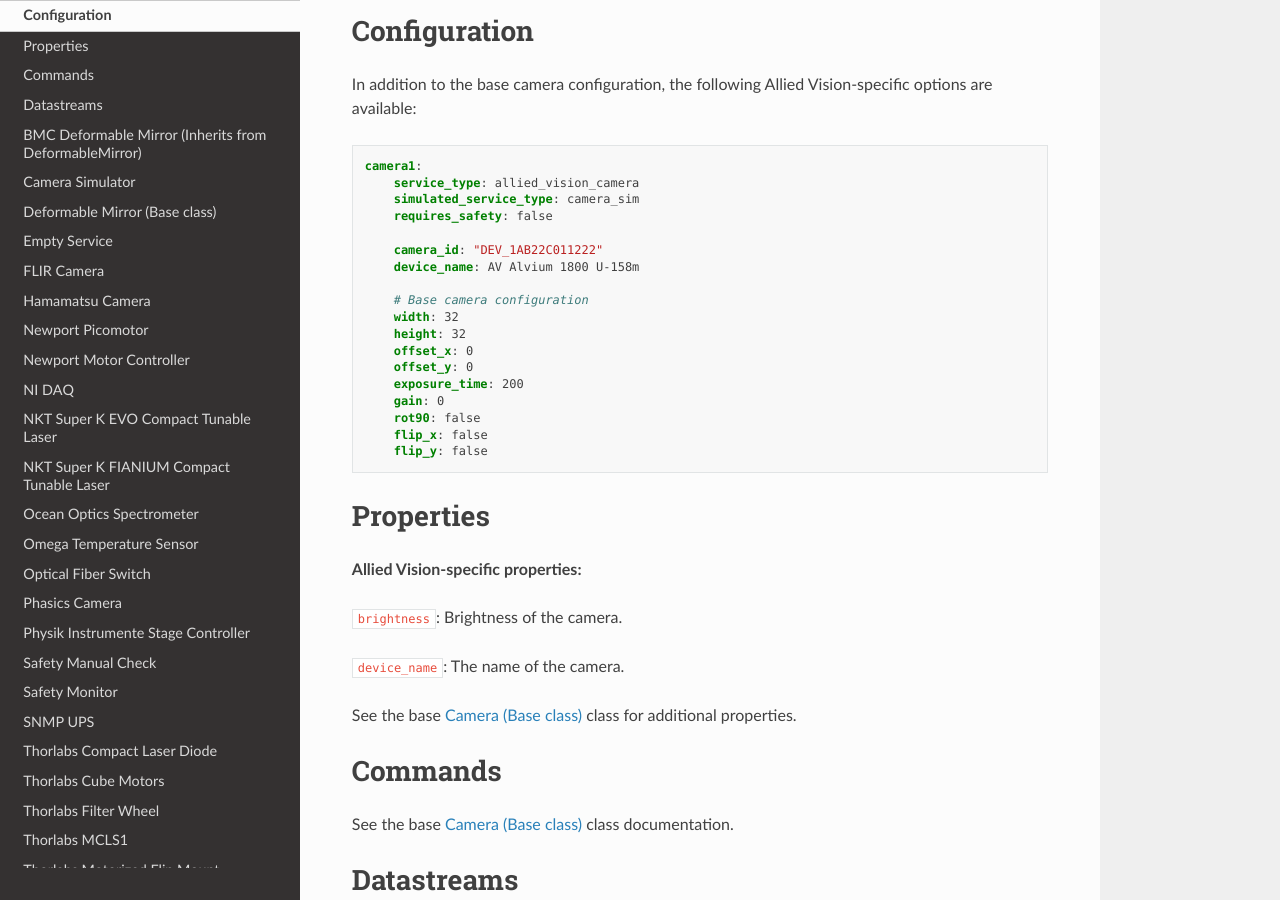
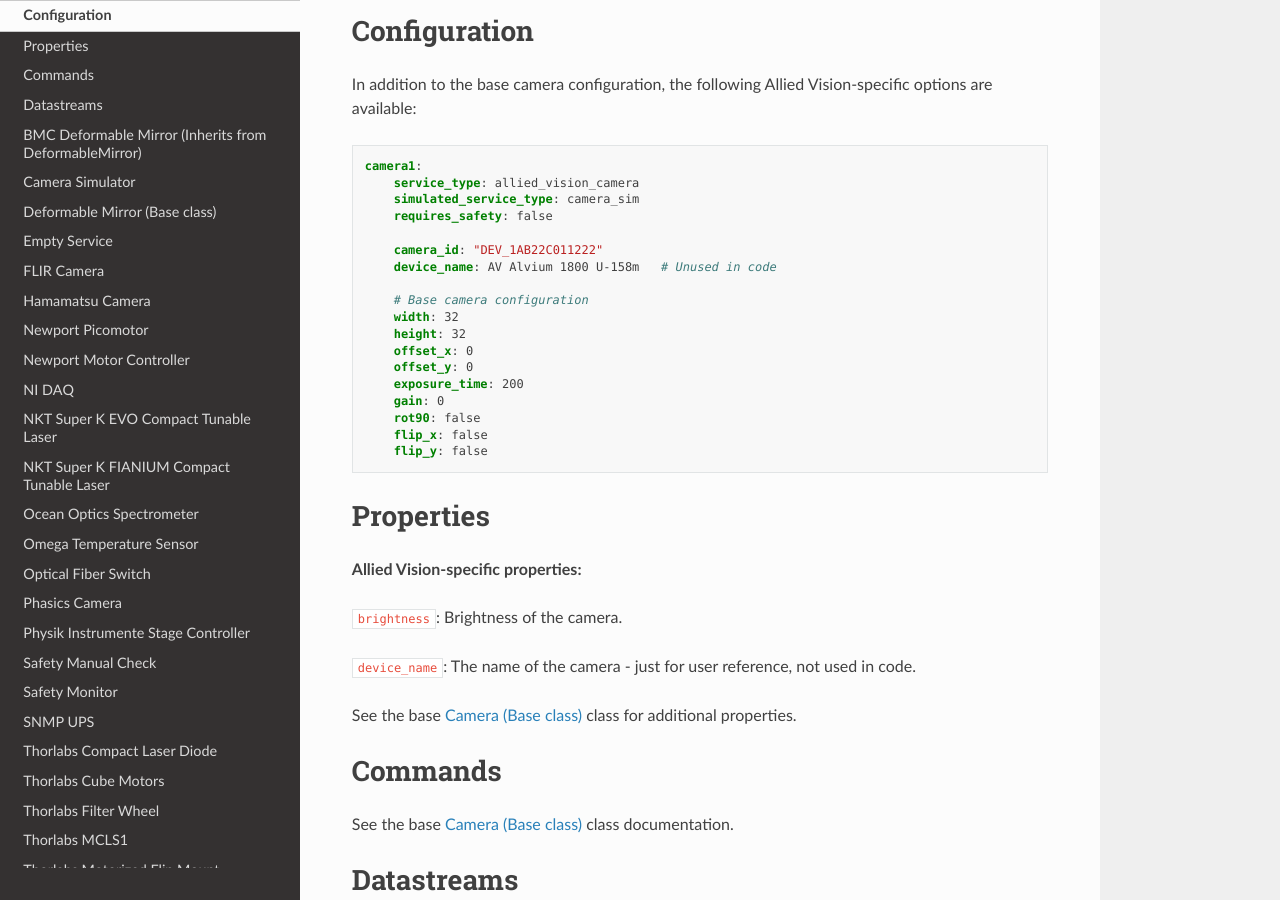
Before and after one commit to spacetelescope/catkit2, a Sphinx documentation site: the page built from docs/services/allied_vision_camera.rst, in a window 1280 px wide and 900 px high, scrolled down 695 px. Built offline with Sphinx 7.4.7 and the Read the Docs theme 3.1.0, drawn with Linux system fonts in a browser that asks for light colours.

Commit message:
Final doc cleanup

```diff
--- a/docs/services/allied_vision_camera.rst
+++ b/docs/services/allied_vision_camera.rst
@@ -33,7 +33,7 @@ In addition to the base camera configuration, the following Allied Vision-specif
         requires_safety: false
 
         camera_id: "DEV_1AB22C011222"
-        device_name: AV Alvium 1800 U-158m
+        device_name: AV Alvium 1800 U-158m   # Unused in code
 
         # Base camera configuration
         width: 32
@@ -53,7 +53,7 @@ Properties
 
 ``brightness``: Brightness of the camera.
 
-``device_name``: The name of the camera.
+``device_name``: The name of the camera - just for user reference, not used in code.
 
 See the base :doc:`camera` class for additional properties.
 
--- a/docs/services/hamamatsu_camera.rst
+++ b/docs/services/hamamatsu_camera.rst
@@ -39,6 +39,7 @@ In addition to the base camera configuration, the following Hamamatsu-specific o
         offset_x: 0
         offset_y: 0
         exposure_time: 8317.5
+        gain: 0
         rot90: false
         flip_x: false
         flip_y: false
@@ -47,6 +48,8 @@ Properties
 ----------
 
 **Hamamatsu-specific properties:**
+
+``brightness``: Brightness of the camera.
 
 ``cooler_mode``: Cooler mode (only in water cooling): 'off', 'on' or 'max'.
 
```
